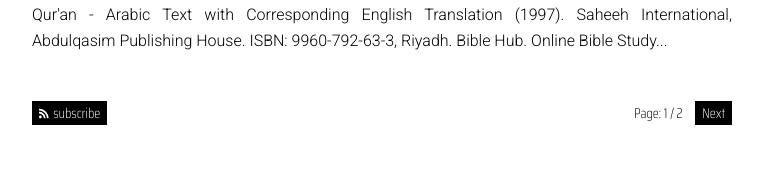
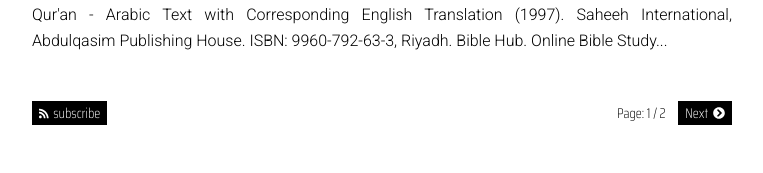
Before and after one commit to al-ilm/al-ilm.github.io, a Jekyll site: the page built from blog/index.html, in a window 1280 px wide. Shown: the part 787-960 px from the top of the page, without its empty margins (258-1021 px from the left). Built offline with Jekyll 4.4.1, drawn with Linux system fonts in a browser that asks for light colours; nearby versions of some CDN libraries; some web fonts are replaced; the list of posts is cut into pages by our own code.

Commit message:
added styles to next and previous button

```diff
--- a/_layouts/home.html
+++ b/_layouts/home.html
@@ -31,7 +31,7 @@ layout: default-blog
     <!-- Pagination links -->
     <div class="pagination">
         {% if paginator.previous_page %}
-            <button onclick='javascript:location.href="{{ paginator.previous_page_path }}"' class="previous">Previous</button>
+            <button onclick='javascript:location.href="{{ paginator.previous_page_path }}"' class="previous"><i class="fas fa-chevron-circle-left" style="margin: 0 5px 0 0; font-size: 12px;"></i>Previous</button>
         {% else %}
 
         {% endif %}
@@ -39,12 +39,12 @@ layout: default-blog
         <span class="page_number ">Page: {{ paginator.page }} / {{ paginator.total_pages }}</span>
 
         {% if paginator.next_page %}
-            <button onclick='javascript:location.href="{{ paginator.next_page_path }}"' class="next">Next</button>
+            <button onclick='javascript:location.href="{{ paginator.next_page_path }}"' class="next">Next<i class="fas fa-chevron-circle-right" style="margin: 0 0 0 5px; font-size: 12px;"></i></button>
         {% else %}
         {% endif %}
     </div>
     <div class="rss-subscribe">
-        <button class="rss-subscribe-button" onclick ='javascript:location.href="{{ " feed.xml " | relative_url }}"'><i class="fas fa-rss" style="font-size:11px; margin: 0 2px 0 0;"></i>&nbsp;subscribe</button>
+        <button class="rss-subscribe-button" onclick ='javascript:location.href="{{ "feed.xml" | relative_url }}"'><i class="fas fa-rss" style="font-size:11px; margin: 0 2px 0 0;"></i>&nbsp;subscribe</button>
     </div>
 
 </div>
```
